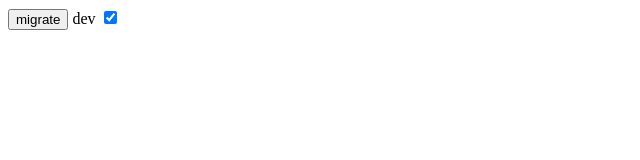
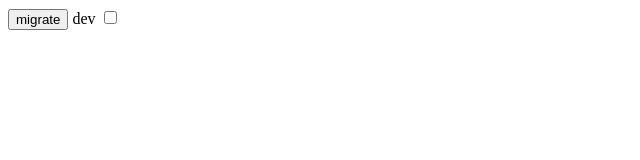
Before and after one commit to hakoomen/ap-mig-cookies, a browser extension: page extension/index.html in a window 1280 px wide. Shown: the full height of the page, 0-640 px from the left. Drawn offline with Linux system fonts and the light colour scheme.

Commit message:
chore: change the default to prod

```diff
--- a/extension/index.html
+++ b/extension/index.html
@@ -11,7 +11,7 @@
     <button id="migrate-btn">migrate</button>
     <label>
       dev
-      <input type="checkbox" id="is-dev-cb" checked />
+      <input type="checkbox" id="is-dev-cb" />
     </label>
     <p id="status"></p>
   </body>
```
